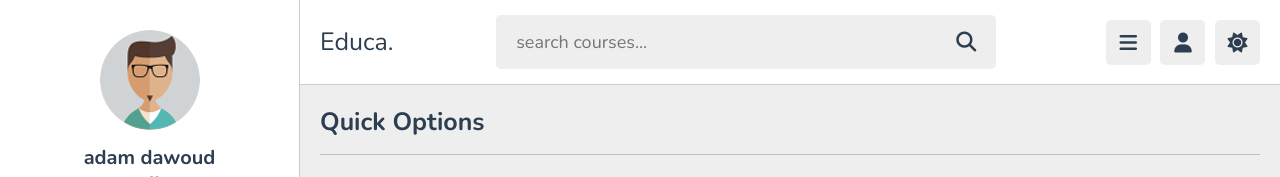
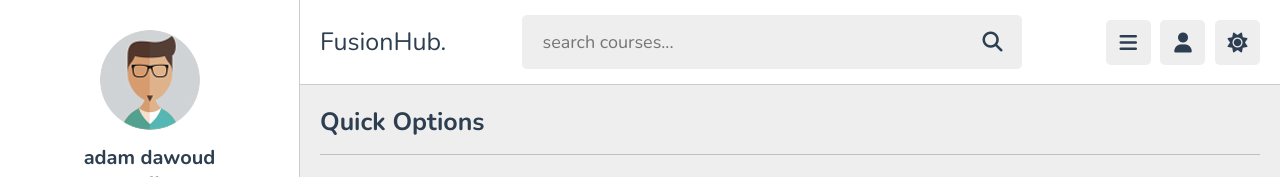
Before and after one commit to Adam-dawoud/Fusionhub, a plain HTML site: page index.html in a window 1280 px wide. Shown: the top 177 px of the page. Drawn offline with nearby package versions, Linux system fonts and the light colour scheme.

Commit message:
Update index.html

```diff
--- a/index.html
+++ b/index.html
@@ -19,7 +19,7 @@
 
    <section class="flex">
 
-      <a href="home.html" class="logo">Educa.</a>
+      <a href="home.html" class="logo">FusionHub.</a>
 
       <form action="search.html" method="post" class="search-form">
          <input type="text" name="search_box" required placeholder="search courses..." maxlength="100">
```
